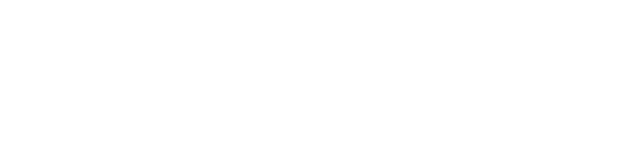
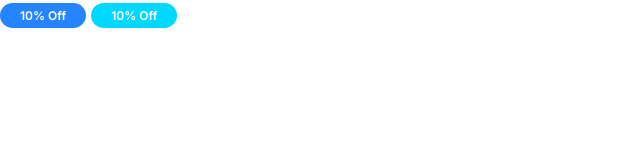
Before and after one commit to Louison-Boi/HTML-CSS3, a plain HTML site: page index.html in a window 1280 px wide. Shown: the whole page, without its empty margins (0-640 px from the left). Drawn offline with Linux system fonts and the light colour scheme.

Commit message:
build  badges components.

```diff
--- a/css/styles.css
+++ b/css/styles.css
@@ -84,3 +84,35 @@ a{
     font-size: 1.5rem;
   }
 }
+
+/* Badges */
+
+.badge{
+  border-radius: 20px;
+  font-size: 2rem;
+  font-weight: 600;
+  padding: 0.5rem 2rem;
+  white-space: nowrap;
+}
+
+.badge--primary{
+  background: var(--color-primary);
+  color: #fff;
+}
+
+.badge--secondary{
+  background: var(--color-secondary);
+  color: #fff;
+}
+.badge--small{
+  font-size: 1.6rem;
+}
+
+@media screen and (min-width: 1024px){
+  .badge{
+    font-size: 1.5rem;
+  }
+  .badge--small{
+    font-size: 1.2rem
+  }
+}
--- a/index.html
+++ b/index.html
@@ -9,9 +9,12 @@
     <link rel="stylesheet" href="css/styles.css" />
     <link rel="preconnect" href="https://fonts.gstatic.com" />
     <link
-      href="https://fonts.googleapis.com/css2?family=Inter:wght@400;700&display=swap"
+      href="https://fonts.googleapis.com/css2?family=Inter:wght@400;600;700&display=swap"
       rel="stylesheet"
     />
   </head>
-  <body></body>
+  <body>
+    <span class="badge badge--primary badge--small"> 10% Off</span>
+    <span class="badge badge--secondary badge--small">10% Off</span>
+  </body>
 </html>
```
Also changed, not shown: components/badges.html (added, +4 -0 lines).
